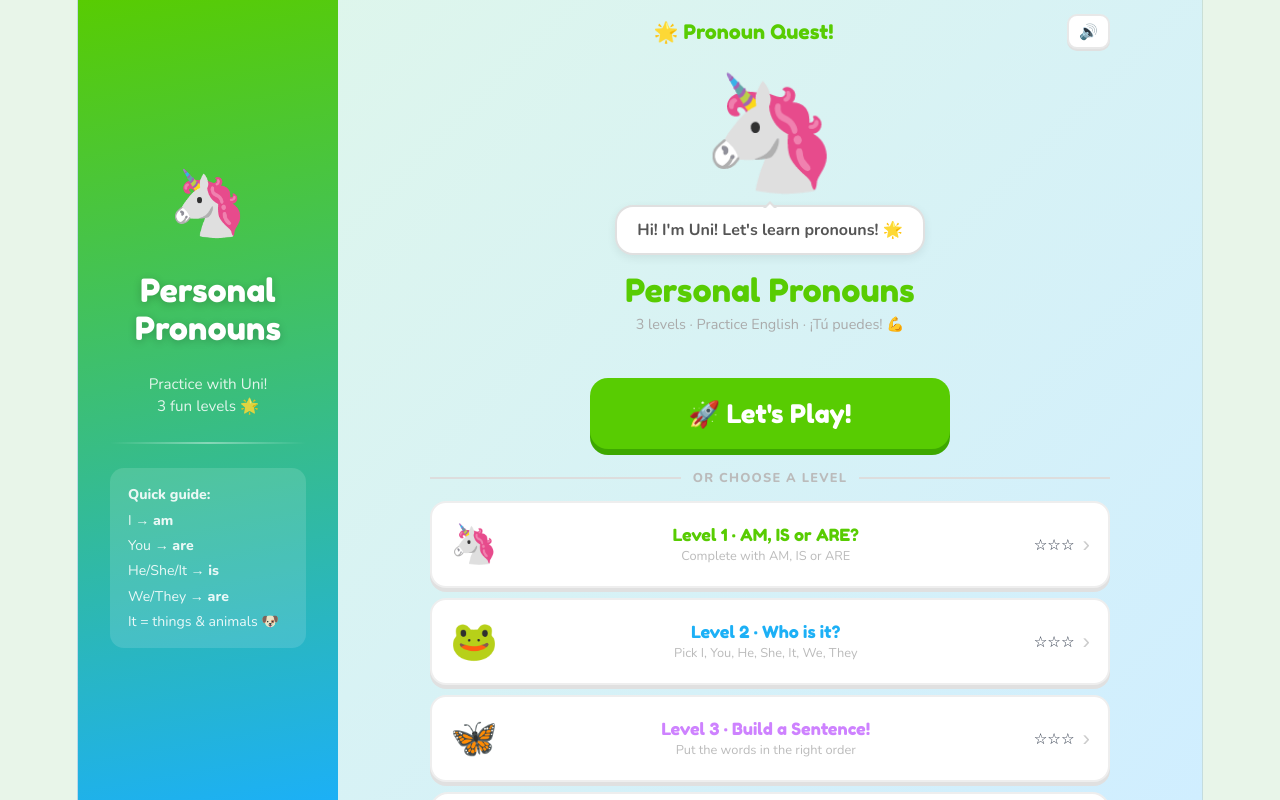
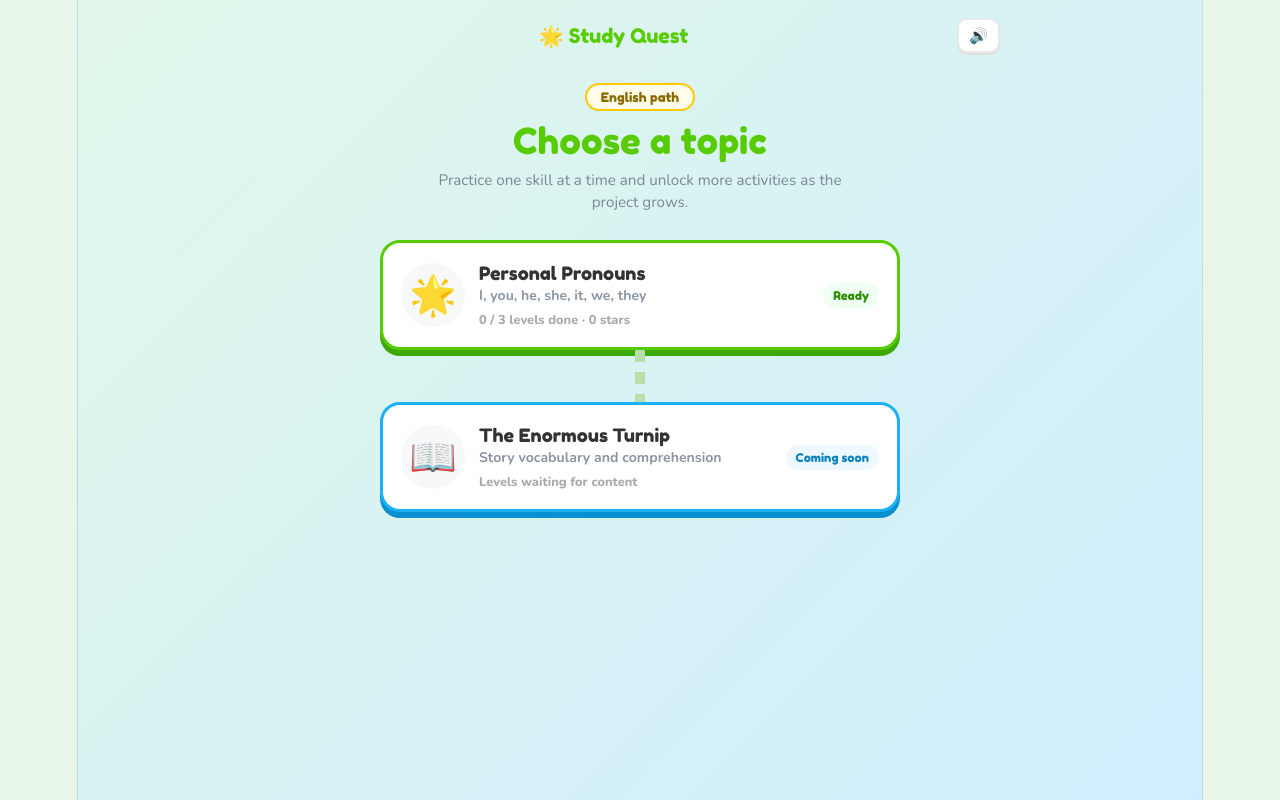
Before and after one commit to droxine/pronouns-game, a React (Vite) app: page / in a window 1280 px wide. Built offline with nearby package versions, Linux system fonts and the light colour scheme.

Commit message:
tree root for more content to add

```diff
--- a/src/App.jsx
+++ b/src/App.jsx
@@ -19,10 +19,12 @@ import { buildQuestions, pick, shuffle, starsFor } from "./utils/gameUtils";
 import "./styles/game.css";
 
 const SCREENS = {
+  TREE: "tree",
   HOME: "home",
   GAME: "game",
   REVIEW: "review",
   FINAL: "final",
+  TURNIP: "turnip",
 };
 
 const MODES = {
@@ -31,7 +33,7 @@ const MODES = {
 };
 
 export default function App() {
-  const [screen, setScreen] = useState(SCREENS.HOME);
+  const [screen, setScreen] = useState(SCREENS.TREE);
   const [mode, setMode] = useState(MODES.ALL);
   const [levelIdx, setLevelIdx] = useState(0);
   const [questions, setQuestions] = useState([]);
@@ -57,6 +59,7 @@ export default function App() {
   const question = questions[questionIdx] ?? null;
   const answeredCurrentQuestion = Boolean(feedback || wordOrderChecked);
   const progress = questions.length ? ((questionIdx + (answeredCurrentQuestion ? 1 : 0)) / questions.length) * 100 : 0;
+  const showSidePanel = ![SCREENS.TREE, SCREENS.TURNIP].includes(screen);
 
   function launchLevel(nextLevelIdx, gameMode = MODES.SINGLE) {
     const nextLevel = LEVELS[nextLevelIdx];
@@ -200,11 +203,27 @@ export default function App() {
   }
 
   return (
-    <div className="app-root">
+    <div className={`app-root${showSidePanel ? "" : " app-root-map"}`}>
       {confetti && <Confetti />}
-      <SidePanel mascot={mascot} />
+      {showSidePanel && <SidePanel mascot={mascot} />}
 
-      <div className="game-col">
+      <div className={`game-col${showSidePanel ? "" : " tree-col"}`}>
+        {screen === SCREENS.TREE && (
+          <LearningTreeScreen
+            completed={completed}
+            muted={muted}
+            onToggleMute={handleHomeMuteToggle}
+            onOpenPronouns={() => {
+              sfx.tap();
+              setScreen(SCREENS.HOME);
+            }}
+            onOpenTurnip={() => {
+              sfx.tap();
+              setScreen(SCREENS.TURNIP);
+            }}
+          />
+        )}
+
         {screen === SCREENS.HOME && (
           <HomeScreen
             mascot={mascot}
@@ -212,6 +231,7 @@ export default function App() {
             activeMascot={activeMascot}
             muted={muted}
             onToggleMute={handleHomeMuteToggle}
+            onBackToTree={() => setScreen(SCREENS.TREE)}
             onStartAll={() => {
               sfx.tap();
               startAllLevels();
@@ -282,8 +302,79 @@ export default function App() {
             }}
           />
         )}
+
+        {screen === SCREENS.TURNIP && (
+          <TurnipTopicScreen
+            muted={muted}
+            onToggleMute={handleHomeMuteToggle}
+            onBackToTree={() => setScreen(SCREENS.TREE)}
+          />
+        )}
       </div>
     </div>
+  );
+}
+
+function LearningTreeScreen({ completed, muted, onToggleMute, onOpenPronouns, onOpenTurnip }) {
+  const pronounStars = completed.size * 3;
+
+  return (
+    <>
+      <div className="topbar tree-topbar">
+        <span className="topbar-logo">🌟 Study Quest</span>
+        <div className="topbar-icons">
+          <button className="icon-btn" onClick={onToggleMute}>
+            {muted ? "🔇" : "🔊"}
+          </button>
+        </div>
+      </div>
+
+      <div className="scroll tree-scroll">
+        <div className="tree-header">
+          <div className="tree-kicker">English path</div>
+          <h1>Choose a topic</h1>
+          <p>Practice one skill at a time and unlock more activities as the project grows.</p>
+        </div>
+
+        <div className="topic-path">
+          <TopicNode
+            icon="🌟"
+            title="Personal Pronouns"
+            subtitle="I, you, he, she, it, we, they"
+            meta={`${completed.size} / ${LEVELS.length} levels done · ${pronounStars} stars`}
+            status="Ready"
+            tone="green"
+            onClick={onOpenPronouns}
+          />
+
+          <div className="path-line" />
+
+          <TopicNode
+            icon="📖"
+            title="The Enormous Turnip"
+            subtitle="Story vocabulary and comprehension"
+            meta="Levels waiting for content"
+            status="Coming soon"
+            tone="blue"
+            onClick={onOpenTurnip}
+          />
+        </div>
+      </div>
+    </>
+  );
+}
+
+function TopicNode({ icon, title, subtitle, meta, status, tone, onClick }) {
+  return (
+    <button className={`topic-node ${tone}`} onClick={onClick}>
+      <span className="topic-icon">{icon}</span>
+      <span className="topic-copy">
+        <span className="topic-title">{title}</span>
+        <span className="topic-subtitle">{subtitle}</span>
+        <span className="topic-meta">{meta}</span>
+      </span>
+      <span className="topic-status">{status}</span>
+    </button>
   );
 }
 
@@ -293,6 +384,7 @@ function HomeScreen({
   activeMascot,
   muted,
   onToggleMute,
+  onBackToTree,
   onStartAll,
   onChooseLevel,
   onChooseMascot,
@@ -300,6 +392,9 @@ function HomeScreen({
   return (
     <>
       <div className="topbar">
+        <button className="icon-btn" onClick={onBackToTree}>
+          ← Tree
+        </button>
         <span className="topbar-logo">🌟 Pronoun Quest!</span>
         <div className="topbar-icons">
           <button className="icon-btn" onClick={onToggleMute}>
@@ -337,6 +432,49 @@ function HomeScreen({
           activeMascot={activeMascot}
           onChooseMascot={onChooseMascot}
         />
+      </div>
+    </>
+  );
+}
+
+function TurnipTopicScreen({ muted, onToggleMute, onBackToTree }) {
+  return (
+    <>
+      <div className="topbar">
+        <button className="icon-btn" onClick={onBackToTree}>
+          ← Tree
+        </button>
+        <span className="topbar-logo turnip-logo">📖 The Enormous Turnip</span>
+        <div className="topbar-icons">
+          <button className="icon-btn" onClick={onToggleMute}>
+            {muted ? "🔇" : "🔊"}
+          </button>
+        </div>
+      </div>
+
+      <div className="scroll">
+        <div className="home-hero turnip-hero">
+          <span className="mascot-display">📖</span>
+          <div className="speech-bubble">Story practice will live here soon.</div>
+          <div className="home-title turnip-title">The Enormous Turnip</div>
+          <div className="home-sub">Vocabulary · Reading · Story order</div>
+        </div>
+
+        <div className="divider">levels coming soon</div>
+
+        {["Vocabulary", "Who is in the story?", "Story order"].map((title, index) => (
+          <div key={title} className="level-card coming-soon-card">
+            <div className="lc-icon">{["🌱", "👨‍🌾", "📚"][index]}</div>
+            <div className="lc-info">
+              <div className="lc-name turnip-level-name">Level {index + 1} · {title}</div>
+              <div className="lc-desc">Content will be added next.</div>
+            </div>
+            <div className="lc-right">
+              <div className="lc-stars">☆☆☆</div>
+              <div className="locked-icon">🔒</div>
+            </div>
+          </div>
+        ))}
       </div>
     </>
   );
--- a/src/styles/game.css
+++ b/src/styles/game.css
@@ -37,6 +37,10 @@ body {
   display: flex;
   align-items: stretch;
   background: linear-gradient(135deg, #e0f7e9 0%, #d0eeff 100%);
+}
+
+.app-root-map {
+  justify-content: center;
 }
 
 .confetti-layer {
@@ -120,6 +124,10 @@ body {
   margin: 0 auto;
 }
 
+.tree-col {
+  max-width: 760px;
+}
+
 .topbar {
   display: flex;
   align-items: center;
@@ -145,6 +153,10 @@ body {
 }
 
 .topbar-icons { display: flex; align-items: center; gap: 8px; }
+
+.tree-topbar {
+  padding-top: 18px;
+}
 
 .icon-btn {
   background: white;
@@ -190,6 +202,161 @@ body {
 
 .scroll::-webkit-scrollbar { width: 5px; }
 .scroll::-webkit-scrollbar-thumb { background: #ccc; border-radius: 99px; }
+
+.tree-scroll {
+  padding: 10px 22px 36px;
+}
+
+.tree-header {
+  padding: 10px 0 18px;
+}
+
+.tree-kicker {
+  display: inline-block;
+  background: #fffcea;
+  border: 2px solid #ffc800;
+  border-radius: 99px;
+  color: #8a6a00;
+  font-family: "Fredoka One", cursive;
+  font-size: 0.82rem;
+  padding: 4px 14px;
+  margin-bottom: 10px;
+}
+
+.tree-header h1 {
+  font-family: "Fredoka One", cursive;
+  color: #58cc02;
+  font-size: 2.25rem;
+  line-height: 1.1;
+  margin-bottom: 8px;
+}
+
+.tree-header p {
+  color: #7b8794;
+  font-size: 0.95rem;
+  line-height: 1.5;
+  max-width: 440px;
+  margin: 0 auto;
+}
+
+.topic-path {
+  display: flex;
+  flex-direction: column;
+  align-items: center;
+  padding: 8px 0 24px;
+}
+
+.path-line {
+  width: 10px;
+  height: 52px;
+  background: repeating-linear-gradient(
+    to bottom,
+    #b7dfaa 0,
+    #b7dfaa 12px,
+    transparent 12px,
+    transparent 22px
+  );
+}
+
+.topic-node {
+  display: grid;
+  grid-template-columns: auto 1fr auto;
+  align-items: center;
+  gap: 14px;
+  width: min(100%, 520px);
+  min-height: 110px;
+  border: 3px solid #e8e8e8;
+  border-radius: 20px;
+  background: white;
+  box-shadow: 0 6px 0 #d4d4d4;
+  padding: 16px 18px;
+  cursor: pointer;
+  text-align: left;
+  font-family: "Nunito", sans-serif;
+  transition: all 0.15s;
+}
+
+.topic-node:hover {
+  transform: translateY(-3px);
+}
+
+.topic-node:active {
+  transform: translateY(2px);
+}
+
+.topic-node.green {
+  border-color: #58cc02;
+  box-shadow: 0 6px 0 #3da800;
+}
+
+.topic-node.blue {
+  border-color: #1cb0f6;
+  box-shadow: 0 6px 0 #0a90d0;
+}
+
+.topic-icon {
+  width: 64px;
+  height: 64px;
+  display: grid;
+  place-items: center;
+  border-radius: 50%;
+  background: #f7f8fa;
+  font-size: 2.4rem;
+}
+
+.topic-copy {
+  display: flex;
+  flex-direction: column;
+  gap: 2px;
+  min-width: 0;
+}
+
+.topic-title {
+  font-family: "Fredoka One", cursive;
+  color: #333;
+  font-size: 1.15rem;
+  line-height: 1.2;
+}
+
+.topic-subtitle {
+  color: #8a94a3;
+  font-size: 0.88rem;
+  font-weight: 700;
+  line-height: 1.35;
+}
+
+.topic-meta {
+  color: #aaa;
+  font-size: 0.8rem;
+  font-weight: 800;
+  margin-top: 4px;
+}
+
+.topic-status {
+  background: #f0fff4;
+  color: #2f8d00;
+  border-radius: 99px;
+  padding: 5px 10px;
+  font-family: "Fredoka One", cursive;
+  font-size: 0.75rem;
+  white-space: nowrap;
+}
+
+.topic-node.blue .topic-status {
+  background: #eef8ff;
+  color: #0a83bd;
+}
+
+@media (max-width: 560px) {
+  .topic-node {
+    grid-template-columns: auto 1fr;
+  }
+
+  .topic-status {
+    grid-column: 2;
+    justify-self: start;
+  }
+}
 
 .home-hero {
   display: flex;
@@ -256,6 +423,16 @@ body {
   margin-bottom: 24px;
 }
 
+.turnip-logo,
+.turnip-title,
+.turnip-level-name {
+  color: #1cb0f6;
+}
+
+.turnip-hero .mascot-display {
+  font-size: 6rem;
+}
+
 .play-btn {
   display: block;
   width: 100%;
@@ -314,6 +491,16 @@ body {
 .level-card:hover { border-color: #58cc02; transform: translateY(-2px); box-shadow: 0 6px 0 #c8eeb8; }
 .level-card:active { transform: translateY(2px); box-shadow: 0 2px 0 #e0e0e0; }
 .level-card.done { border-color: #58cc02; background: #f5fff2; }
+.coming-soon-card {
+  cursor: default;
+  opacity: 0.86;
+}
+
+.coming-soon-card:hover {
+  border-color: #eee;
+  transform: none;
+  box-shadow: 0 4px 0 #e0e0e0;
+}
 .lc-icon { font-size: 2.4rem; flex-shrink: 0; }
 .lc-info { flex: 1; min-width: 0; }
 .lc-name { font-family: "Fredoka One", cursive; font-size: 1.05rem; color: #333; }
```
